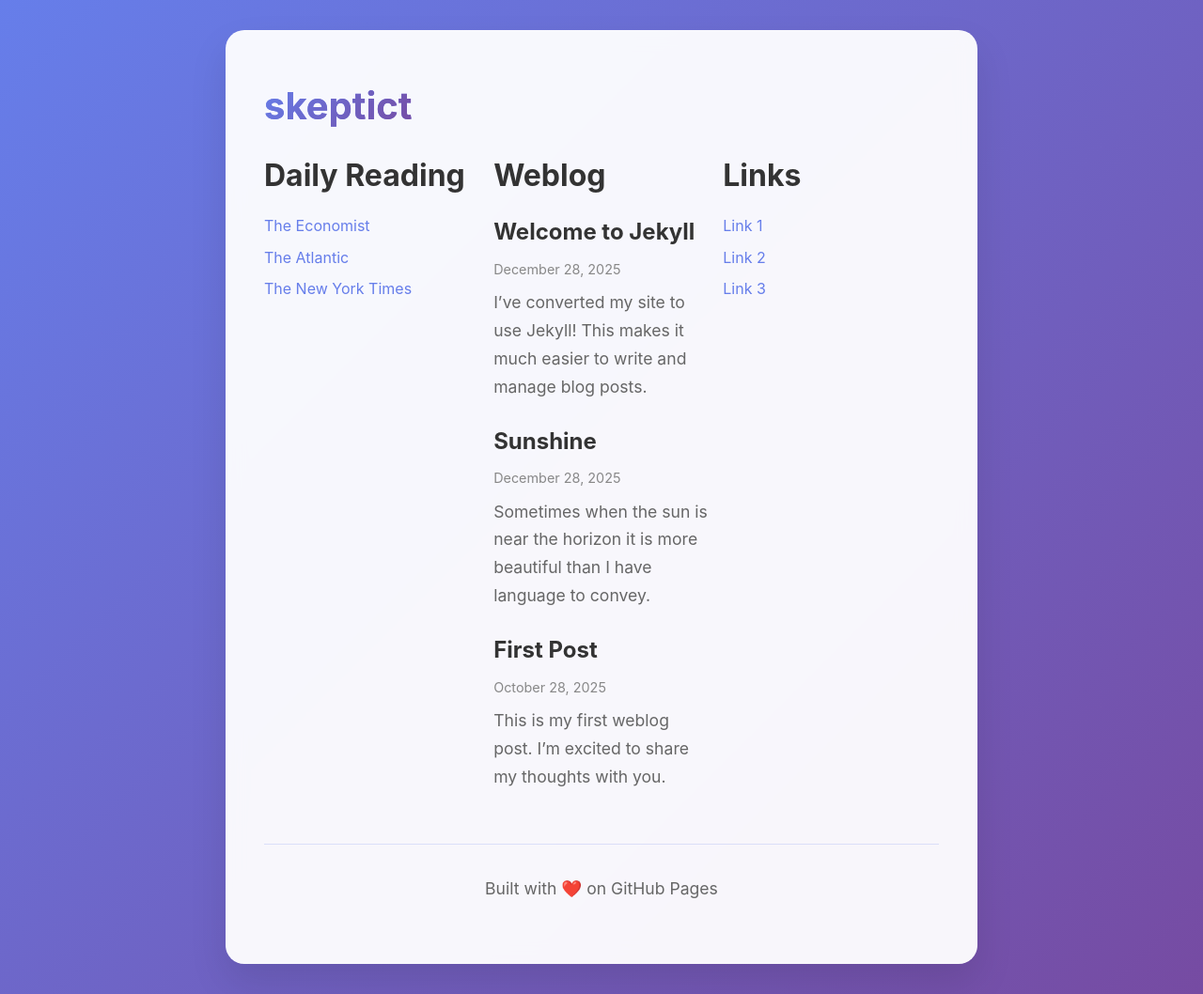
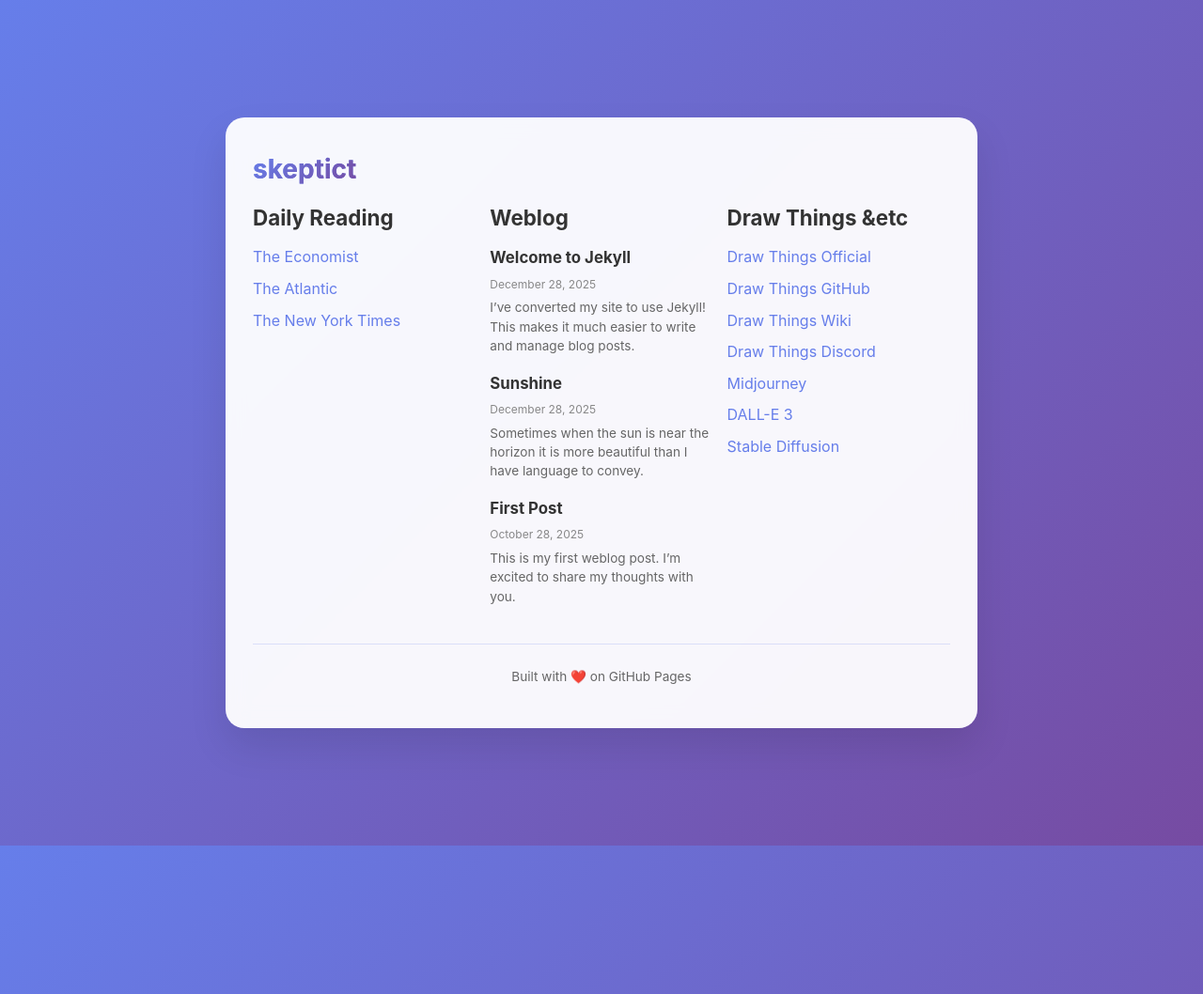
Before and after one commit to skeptict/skeptict.github.io, a Jekyll site: the page built from index.html, in a window 1280 px wide. Shown: the whole page at 94% size. Built offline with Jekyll 4.4.1, drawn with Linux system fonts in a browser that asks for light colours.

Commit message:
Tighten layout and add Draw Things section
- Reduce all typography by 30% for more compact design
- Decrease spacing and padding throughout for tighter layout
- Replace generic Links section with Draw Things &etc
- Add links to Draw Things resources and popular AI image generators

🤖 Generated with [Claude Code](https://claude.com/claude-code)

Co-Authored-By: Claude Sonnet 4.5 <noreply@anthropic.com>

```diff
--- a/_layouts/default.html
+++ b/_layouts/default.html
@@ -27,7 +27,7 @@
             background: rgba(255, 255, 255, 0.95);
             backdrop-filter: blur(10px);
             border-radius: 20px;
-            padding: 3rem 2.5rem;
+            padding: 2rem 1.75rem;
             box-shadow: 0 20px 40px rgba(0, 0, 0, 0.1);
             text-align: left;
             max-width: 800px;
@@ -64,8 +64,8 @@
         }
 
         h1 {
-            font-size: 2.5rem;
-            margin-bottom: 1rem;
+            font-size: 1.75rem;
+            margin-bottom: 0.7rem;
             background: linear-gradient(135deg, #667eea, #764ba2);
             -webkit-background-clip: text;
             -webkit-text-fill-color: transparent;
@@ -82,8 +82,8 @@
         }
 
         h2 {
-            font-size: 2rem;
-            margin-bottom: 1rem;
+            font-size: 1.4rem;
+            margin-bottom: 0.7rem;
             background: none;
             -webkit-background-clip: unset;
             -webkit-text-fill-color: unset;
@@ -91,12 +91,12 @@
         }
 
         .post {
-            margin-bottom: 1.5rem;
+            margin-bottom: 1rem;
         }
 
         .post h3 {
-            font-size: 1.5rem;
-            margin-bottom: 0.5rem;
+            font-size: 1.05rem;
+            margin-bottom: 0.35rem;
         }
 
         .post h3 a {
@@ -109,16 +109,16 @@
         }
 
         .post .date {
-            font-size: 0.9rem;
+            font-size: 0.75rem;
             color: #888;
-            margin-bottom: 0.5rem;
+            margin-bottom: 0.35rem;
         }
 
         p {
-            font-size: 1.1rem;
-            margin-bottom: 1rem;
+            font-size: 0.85rem;
+            margin-bottom: 0.7rem;
             color: #666;
-            line-height: 1.7;
+            line-height: 1.5;
         }
 
         .highlight {
@@ -129,11 +129,11 @@
         }
 
         .footer {
-            margin-top: 2rem;
-            padding-top: 2rem;
+            margin-top: 1.5rem;
+            padding-top: 1.5rem;
             border-top: 1px solid rgba(102, 126, 234, 0.2);
             color: #888;
-            font-size: 0.9rem;
+            font-size: 0.75rem;
             text-align: center;
         }
 
@@ -144,17 +144,17 @@
 
             .links, .weblog, .other-links {
                 width: 100%;
-                margin-bottom: 2rem;
+                margin-bottom: 1.25rem;
             }
         }
 
         @media (max-width: 480px) {
             .container {
-                padding: 2rem 1.5rem;
+                padding: 1.5rem 1rem;
             }
 
             h1 {
-                font-size: 2rem;
+                font-size: 1.5rem;
             }
         }
     </style>
--- a/index.html
+++ b/index.html
@@ -23,11 +23,15 @@ title: Home
         {% endfor %}
     </div>
     <div class="other-links">
-        <h2>Links</h2>
+        <h2>Draw Things &etc</h2>
         <ul>
-            <li><a href="#" target="_blank">Link 1</a></li>
-            <li><a href="#" target="_blank">Link 2</a></li>
-            <li><a href="#" target="_blank">Link 3</a></li>
+            <li><a href="https://drawthings.ai/" target="_blank">Draw Things Official</a></li>
+            <li><a href="https://github.com/drawthingsai/draw-things-community" target="_blank">Draw Things GitHub</a></li>
+            <li><a href="https://github.com/drawthingsai/draw-things-community/wiki" target="_blank">Draw Things Wiki</a></li>
+            <li><a href="https://discord.gg/qJsk9pr9Wj" target="_blank">Draw Things Discord</a></li>
+            <li><a href="https://www.midjourney.com/" target="_blank">Midjourney</a></li>
+            <li><a href="https://openai.com/dall-e-3" target="_blank">DALL-E 3</a></li>
+            <li><a href="https://stability.ai/stable-image" target="_blank">Stable Diffusion</a></li>
         </ul>
     </div>
 </div>
```
Also changed, not shown: _layouts/post.html (+12 -12 lines).
